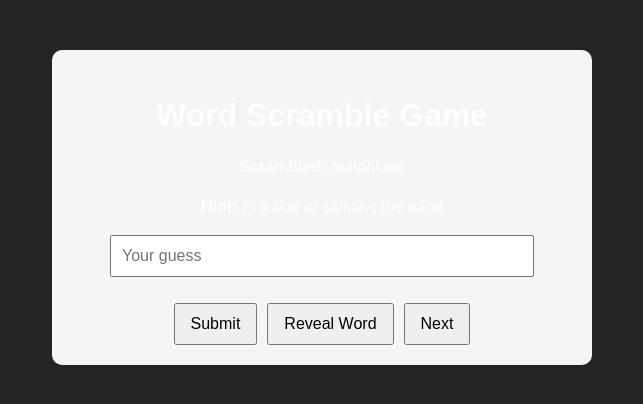
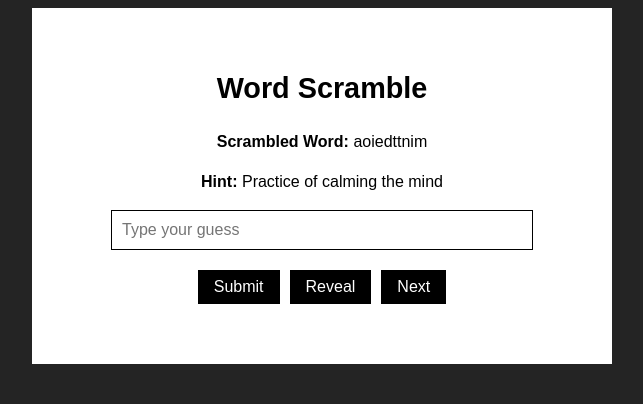
Before and after one commit to kofiarhin/kf-rt-alpha, a React (Vite) app: page / in a window 1280 px wide. Shown: the top 404 px of the page, without its empty margins (318-961 px from the left). Built offline with nearby package versions, Linux system fonts and the light colour scheme.

Commit message:
Update App.jsx

```diff
--- a/src/App.jsx
+++ b/src/App.jsx
@@ -9,14 +9,16 @@ const words = [
 ];
 
 const shuffle = (word) => {
-  return word
-    .split('')
-    .sort(() => Math.random() - 0.5)
-    .join('');
+  const arr = word.split('');
+  for (let i = arr.length - 1; i > 0; i--) {
+    const j = Math.floor(Math.random() * (i + 1));
+    [arr[i], arr[j]] = [arr[j], arr[i]];
+  }
+  return arr.join('');
 };
 
 const App = () => {
-  const [current, setCurrent] = useState({});
+  const [current, setCurrent] = useState({ word: '', hint: '' });
   const [scrambled, setScrambled] = useState('');
   const [guess, setGuess] = useState('');
   const [message, setMessage] = useState('');
@@ -28,15 +30,16 @@ const App = () => {
 
   const getNewWord = () => {
     const random = words[Math.floor(Math.random() * words.length)];
+    const scrambledWord = shuffle(random.word);
     setCurrent(random);
-    setScrambled(shuffle(random.word));
+    setScrambled(scrambledWord);
     setGuess('');
     setMessage('');
     setShowAnswer(false);
   };
 
   const checkGuess = () => {
-    if (guess.toLowerCase() === current.word.toLowerCase()) {
+    if (guess.trim().toLowerCase() === current.word.toLowerCase()) {
       setMessage('Correct!');
     } else {
       setMessage('Try again.');
@@ -45,21 +48,22 @@ const App = () => {
 
   return (
     <div style={styles.container}>
-      <h1 style={styles.title}>Word Scramble Game</h1>
+      <h1 style={styles.title}>Word Scramble</h1>
 
-      <p><strong>Scrambled:</strong> {scrambled}</p>
+      <p><strong>Scrambled Word:</strong> {scrambled}</p>
       <p><strong>Hint:</strong> {current.hint}</p>
 
       <input
         type="text"
         value={guess}
         onChange={(e) => setGuess(e.target.value)}
-        placeholder="Your guess"
+        placeholder="Type your guess"
         style={styles.input}
       />
+
       <div style={styles.buttonRow}>
         <button onClick={checkGuess} style={styles.button}>Submit</button>
-        <button onClick={() => setShowAnswer(true)} style={styles.button}>Reveal Word</button>
+        <button onClick={() => setShowAnswer(true)} style={styles.button}>Reveal</button>
         <button onClick={getNewWord} style={styles.button}>Next</button>
       </div>
 
@@ -71,34 +75,38 @@ const App = () => {
 
 const styles = {
   container: {
-    fontFamily: 'Arial, sans-serif',
-    padding: '20px',
+    color: '#000',
+    backgroundColor: '#fff',
+    padding: '40px',
     maxWidth: '500px',
-    margin: 'auto',
+    margin: '0 auto',
+    fontFamily: 'sans-serif',
     textAlign: 'center',
-    backgroundColor: '#f5f5f5',
-    borderRadius: '10px',
-    marginTop: '50px',
   },
   title: {
-    fontSize: '2rem',
-    marginBottom: '1rem',
+    fontSize: '1.8rem',
+    marginBottom: '20px',
   },
   input: {
     padding: '10px',
+    width: '80%',
     fontSize: '1rem',
-    width: '80%',
-    marginBottom: '1rem',
+    marginBottom: '20px',
+    border: '1px solid #000',
+    outline: 'none',
   },
   buttonRow: {
     display: 'flex',
+    justifyContent: 'center',
     gap: '10px',
-    justifyContent: 'center',
-    marginTop: '10px',
+    marginBottom: '20px',
   },
   button: {
-    padding: '10px 15px',
+    padding: '8px 16px',
     fontSize: '1rem',
+    backgroundColor: '#000',
+    color: '#fff',
+    border: 'none',
     cursor: 'pointer',
   },
 };
```
